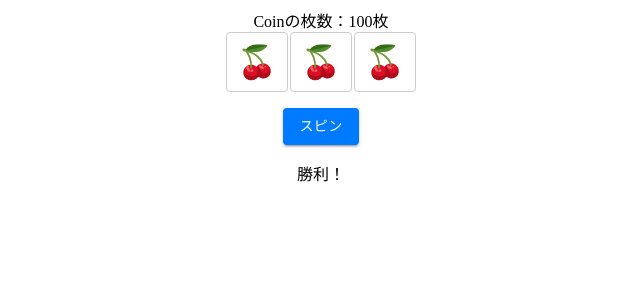
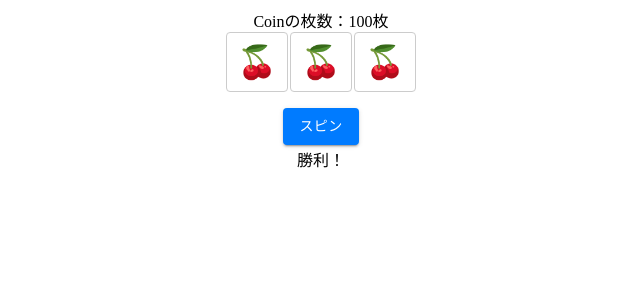
Before and after one commit to kouji0705/react_slot_machine, a React (Create React App) app: page / in a window 1280 px wide. Shown: the top 300 px of the page, without its empty margins (319-959 px from the left). Built offline with nearby package versions, Linux system fonts and the light colour scheme.

Commit message:
add: styled

```diff
--- a/src/features/slotMachine/components/index.tsx
+++ b/src/features/slotMachine/components/index.tsx
@@ -47,7 +47,7 @@ export const SlotMachine: React.FC = () => {
       </SpinButton>
       {state.isJackpot && <JackpotDialog onClose={handleCloseJackpot} />}
       {new Set(state.reels.map((tile) => tile.id)).size === 1 && (
-        <Box sx={{marginTop: 2}}>勝利！</Box>
+        <DisplayWin>勝利！</DisplayWin>
       )}
     </RootContainer>
   );
@@ -67,3 +67,7 @@ const Reels = styled(Box)(() => ({
 const SpinButton = styled(Button)(() => ({
   marginTop: "16px",
 }));
+
+const DisplayWin = styled(Box)(() => ({
+  marginTop: "2px",
+}));
```
